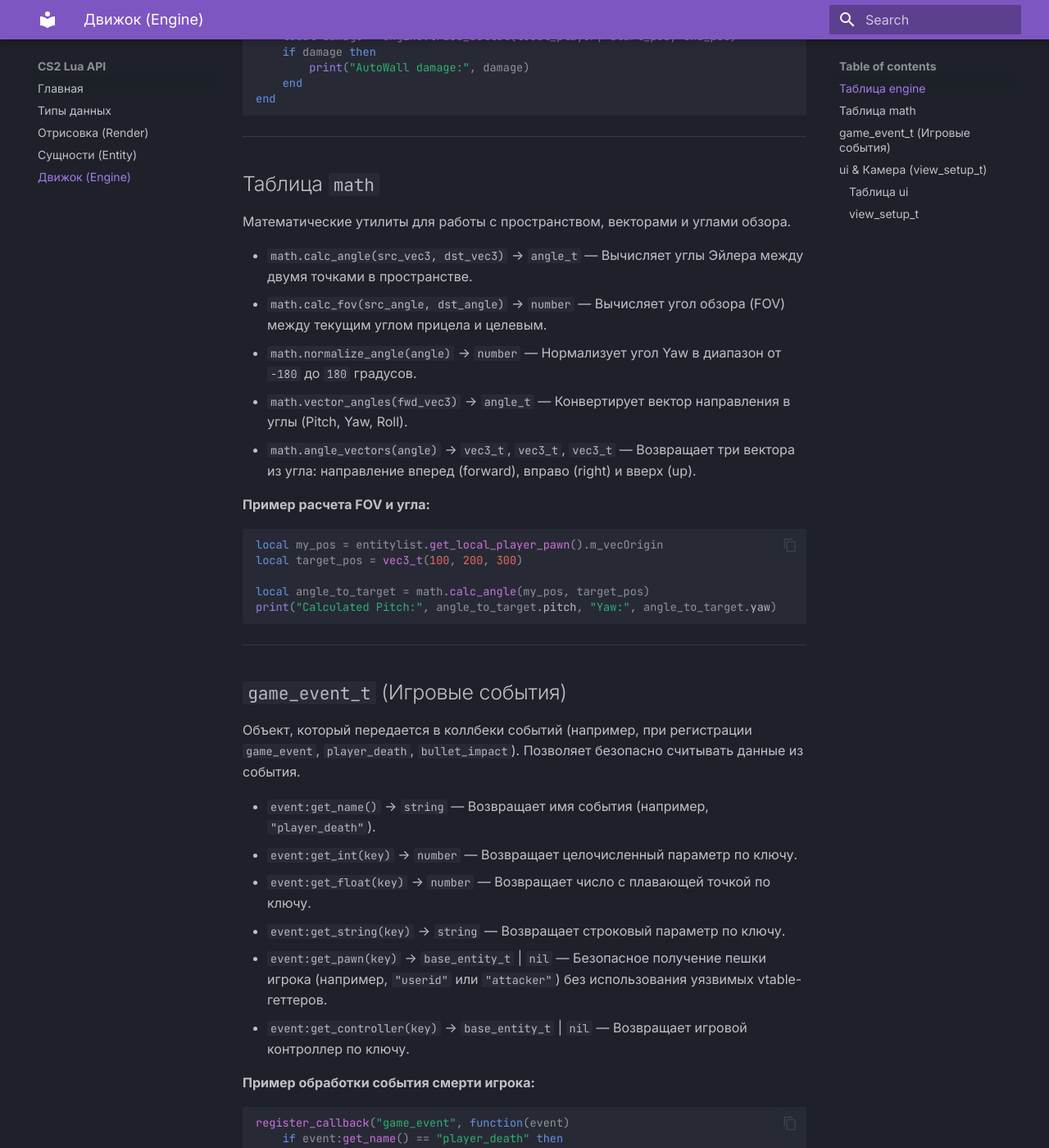
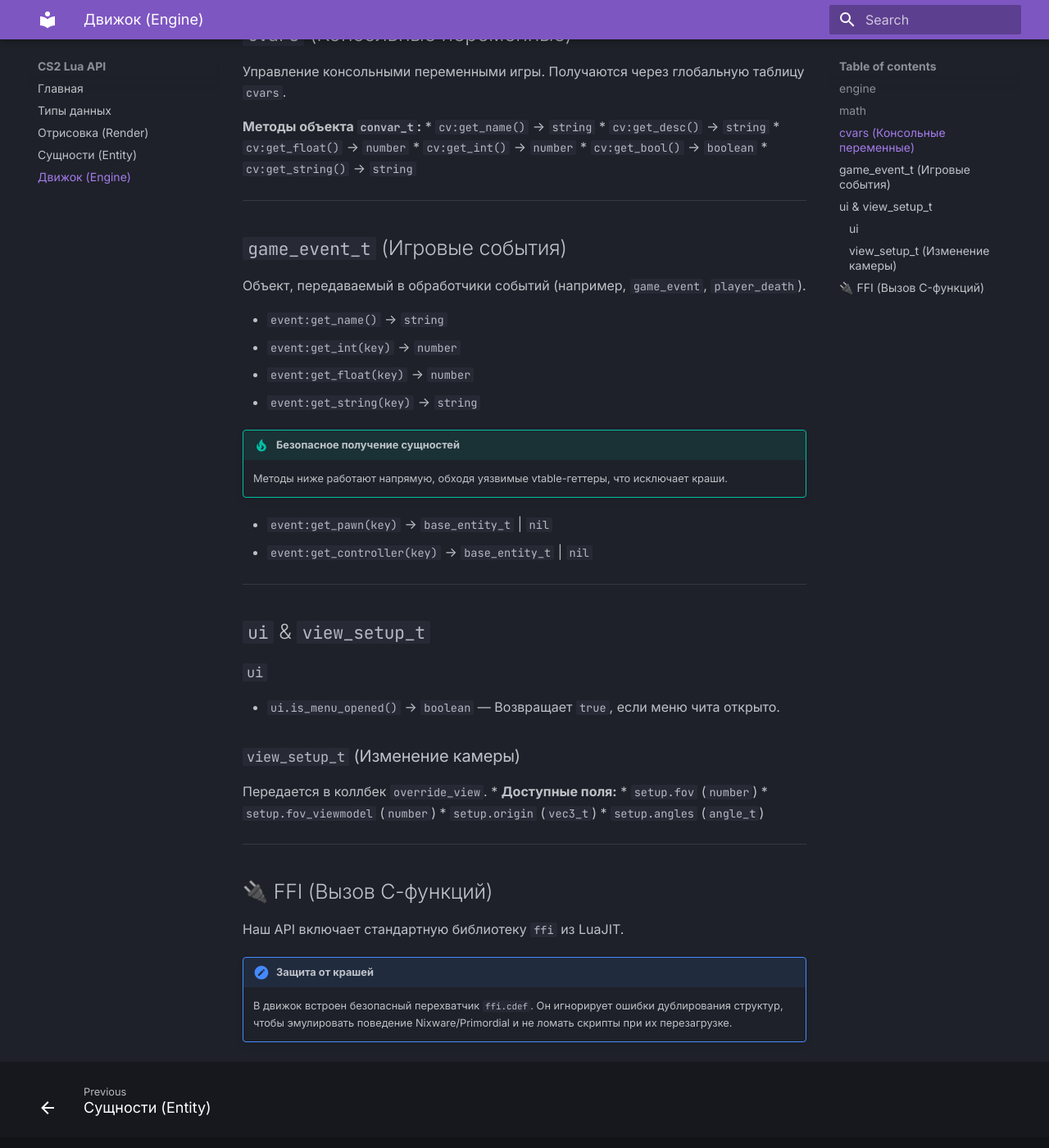
Before and after one commit to hgep5173-rgb/123, an MkDocs documentation site: the page built from docs/engine.md, in a window 1280 px wide and 1400 px high, scrolled down 929 px. Shown: the whole window at 82% size. Built offline with MkDocs 1.6.1 and Material for MkDocs 9.7.7, drawn with Linux system fonts in a browser that asks for light colours; some of the changed text lies outside the part shown.

Commit message:
Update engine.md

````diff
--- a/docs/engine.md
+++ b/docs/engine.md
@@ -1,99 +1,74 @@
-# ⚙️ Движок, Математика и События (Engine & Utils)
+# ⚙️ Движок и Математика (Engine & Math)
 
-Документация по таблицам `engine`, `math`, а также классам для работы с игровыми событиями (`game_event_t`) и камерой (`view_setup_t`).
+## `engine`
+Таблица для взаимодействия с функциями движка CS2.
+
+* `engine.get_netvar_offset(module, class, prop)` -> `number`
+* `engine.play_sound(sound_name, volume)`
+* `engine.execute_client_cmd(cmd_string)` — Выполняет консольную команду (добавляется в безопасную очередь).
+* `engine.camera_in_thirdperson()` -> `boolean`
+* `engine.get_level_name()` -> `string`
+* `engine.trace_bullet(pawn_ent, start_vec3, end_vec3)` -> `number` | `nil` — Симуляция выстрела с учетом AutoWall. Возвращает нанесенный урон, или `nil`, если пуля не долетела.
 
 ---
 
-## Таблица `engine`
-Предоставляет низкоуровневый доступ к функциям игрового движка CS2.
+## `math`
+Математические функции.
 
-* `engine.get_netvar_offset(module, class, prop)` -> `number`
-  * Получает оффсет сетевой переменной (netvar) по имени модуля, класса и пропа.
-* `engine.play_sound(sound_name, volume)`
-  * Воспроизводит звуковой эффект через консоль движка.
-* `engine.execute_client_cmd(cmd_string)` — Выполняет консольную команду (добавляется в безопасную очередь вызовов).
-* `engine.camera_in_thirdperson()` -> `boolean` — Проверяет, находится ли камера в режиме от третьего лица.
-* `engine.get_level_name()` -> `string` — Возвращает название текущей карты/уровня.
-* `engine.trace_bullet(pawn_ent, start_vec3, end_vec3)` -> `number` | `nil` — Симуляция выстрела с учетом прострела стен (AutoWall). Возвращает нанесенный урон, или `nil`, если пуля не долетела.
-
-**Пример использования `trace_bullet`:**
-```lua
-local local_player = entitylist.get_local_player_pawn()
-if local_player then
-    local start_pos = local_player.m_vecOrigin
-    local end_pos = start_pos + vec3_t(500, 0, 0)
-    local damage = engine.trace_bullet(local_player, start_pos, end_pos)
-    if damage then
-        print("AutoWall damage:", damage)
-    end
-end
-```
+* `math.calc_angle(src_vec3, dst_vec3)` -> `angle_t`
+* `math.calc_fov(src_angle, dst_angle)` -> `number`
+* `math.normalize_angle(angle)` -> `number`
+* `math.vector_angles(fwd_vec3)` -> `angle_t`
+* `math.angle_vectors(angle)` -> `vec3_t, vec3_t, vec3_t` (Возвращает `forward`, `right`, `up`).
 
 ---
 
-## Таблица `math`
-Математические утилиты для работы с пространством, векторами и углами обзора.
+## `cvars` (Консольные переменные)
+Управление консольными переменными игры. Получаются через глобальную таблицу `cvars`.
 
-* `math.calc_angle(src_vec3, dst_vec3)` -> `angle_t` — Вычисляет углы Эйлера между двумя точками в пространстве.
-* `math.calc_fov(src_angle, dst_angle)` -> `number` — Вычисляет угол обзора (FOV) между текущим углом прицела и целевым.
-* `math.normalize_angle(angle)` -> `number` — Нормализует угол Yaw в диапазон от `-180` до `180` градусов.
-* `math.vector_angles(fwd_vec3)` -> `angle_t` — Конвертирует вектор направления в углы (Pitch, Yaw, Roll).
-* `math.angle_vectors(angle)` -> `vec3_t`, `vec3_t`, `vec3_t` — Возвращает три вектора из угла: направление вперед (forward), вправо (right) и вверх (up).
-
-**Пример расчета FOV и угла:**
-```lua
-local my_pos = entitylist.get_local_player_pawn().m_vecOrigin
-local target_pos = vec3_t(100, 200, 300)
-
-local angle_to_target = math.calc_angle(my_pos, target_pos)
-print("Calculated Pitch:", angle_to_target.pitch, "Yaw:", angle_to_target.yaw)
-```
+**Методы объекта `convar_t`:**
+* `cv:get_name()` -> `string`
+* `cv:get_desc()` -> `string`
+* `cv:get_float()` -> `number`
+* `cv:get_int()` -> `number`
+* `cv:get_bool()` -> `boolean`
+* `cv:get_string()` -> `string`
 
 ---
 
 ## `game_event_t` (Игровые события)
-Объект, который передается в коллбеки событий (например, при регистрации `game_event`, `player_death`, `bullet_impact`). Позволяет безопасно считывать данные из события.
+Объект, передаваемый в обработчики событий (например, `game_event`, `player_death`).
 
-* `event:get_name()` -> `string` — Возвращает имя события (например, `"player_death"`).
-* `event:get_int(key)` -> `number` — Возвращает целочисленный параметр по ключу.
-* `event:get_float(key)` -> `number` — Возвращает число с плавающей точкой по ключу.
-* `event:get_string(key)` -> `string` — Возвращает строковый параметр по ключу.
-* `event:get_pawn(key)` -> `base_entity_t` | `nil` — Безопасное получение пешки игрока (например, `"userid"` или `"attacker"`) без использования уязвимых vtable-геттеров.
-* `event:get_controller(key)` -> `base_entity_t` | `nil` — Возвращает игровой контроллер по ключу.
+* `event:get_name()` -> `string`
+* `event:get_int(key)` -> `number`
+* `event:get_float(key)` -> `number`
+* `event:get_string(key)` -> `string`
 
-**Пример обработки события смерти игрока:**
-```lua
-register_callback("game_event", function(event)
-    if event:get_name() == "player_death" then
-        local victim = event:get_pawn("userid")
-        local attacker = event:get_pawn("attacker")
+!!! tip "Безопасное получение сущностей"
+    Методы ниже работают напрямую, обходя уязвимые vtable-геттеры, что исключает краши.
 
-        if victim and attacker then
-            print("Player died! Attacker handle:", attacker:get_entity_handle())
-        end
-    end
-end)
-```
+* `event:get_pawn(key)` -> `base_entity_t` | `nil`
+* `event:get_controller(key)` -> `base_entity_t` | `nil`
 
 ---
 
-## `ui` & Камера (`view_setup_t`)
+## `ui` & `view_setup_t`
 
-### Таблица `ui`
-* `ui.is_menu_opened()` -> `boolean` — Возвращает `true`, если встроенное меню чита открыто пользователем.
+### `ui`
+* `ui.is_menu_opened()` -> `boolean` — Возвращает `true`, если меню чита открыто.
 
-### `view_setup_t`
-Объект, передаваемый в коллбек `"override_view"`. Используется для перехвата и изменения параметров камеры во время кадра.
+### `view_setup_t` (Изменение камеры)
+Передается в коллбек `override_view`.
+* **Доступные поля:**
+  * `setup.fov` (`number`)
+  * `setup.fov_viewmodel` (`number`)
+  * `setup.origin` (`vec3_t`)
+  * `setup.angles` (`angle_t`)
 
-* **Поля (доступны для чтения и записи):**
-  * `setup.fov` (`number`) — Угол обзора камеры (Field of View).
-  * `setup.fov_viewmodel` (`number`) — Угол обзора модели оружия в руках.
-  * `setup.origin` (`vec3_t`) — Мировые координаты камеры.
-  * `setup.angles` (`angle_t`) — Углы наклона и поворота камеры.
+---
 
-**Пример кастомного FOV через `override_view`:**
-```lua
-register_callback("override_view", function(setup)
-    setup.fov = 110.0 -- Установить кастомный FOV для камеры
-end)
-```
+## 🔌 FFI (Вызов C-функций)
+Наш API включает стандартную библиотеку `ffi` из LuaJIT.
+
+!!! note "Защита от крашей"
+    В движок встроен безопасный перехватчик `ffi.cdef`. Он игнорирует ошибки дублирования структур, чтобы эмулировать поведение Nixware/Primordial и не ломать скрипты при их перезагрузке.
````
